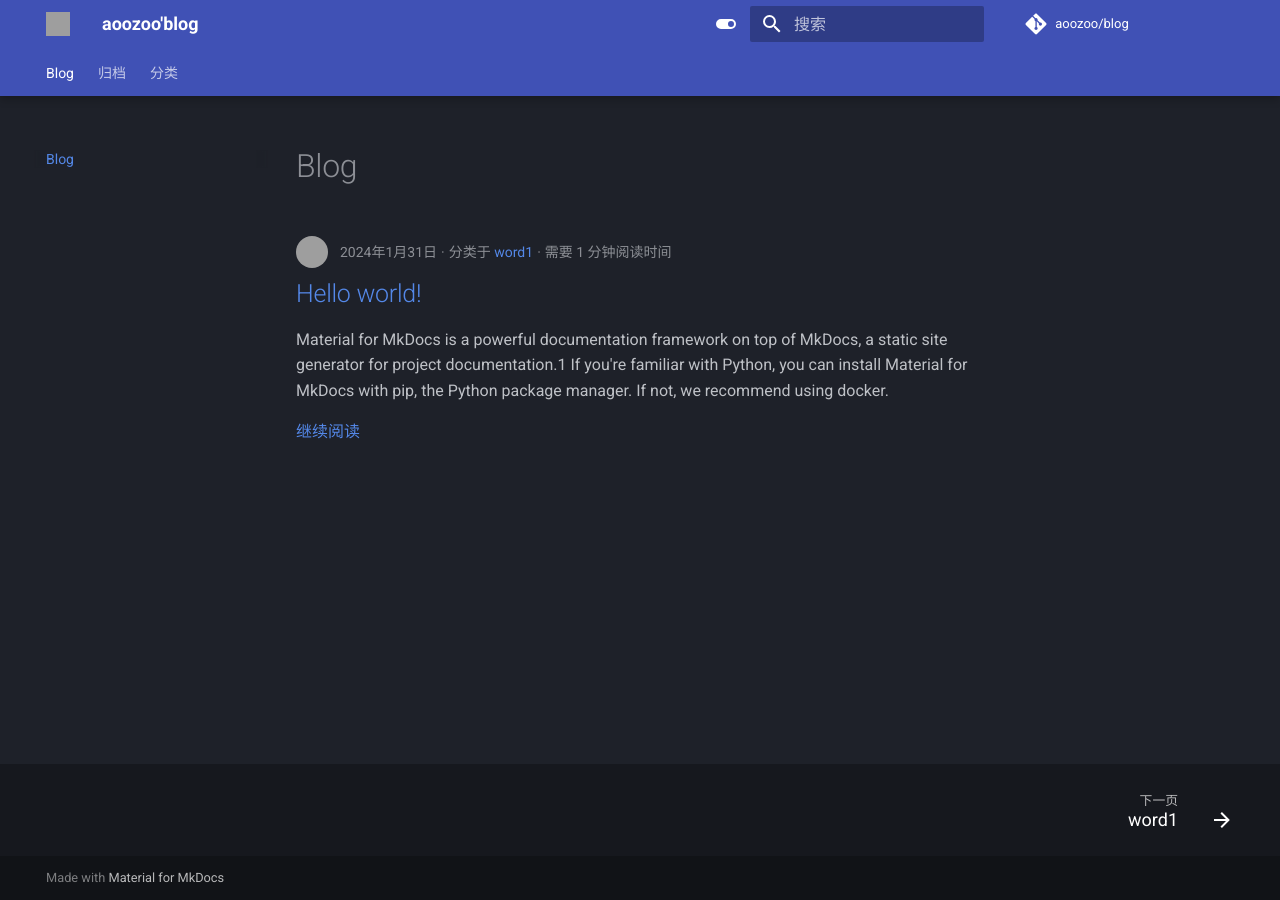
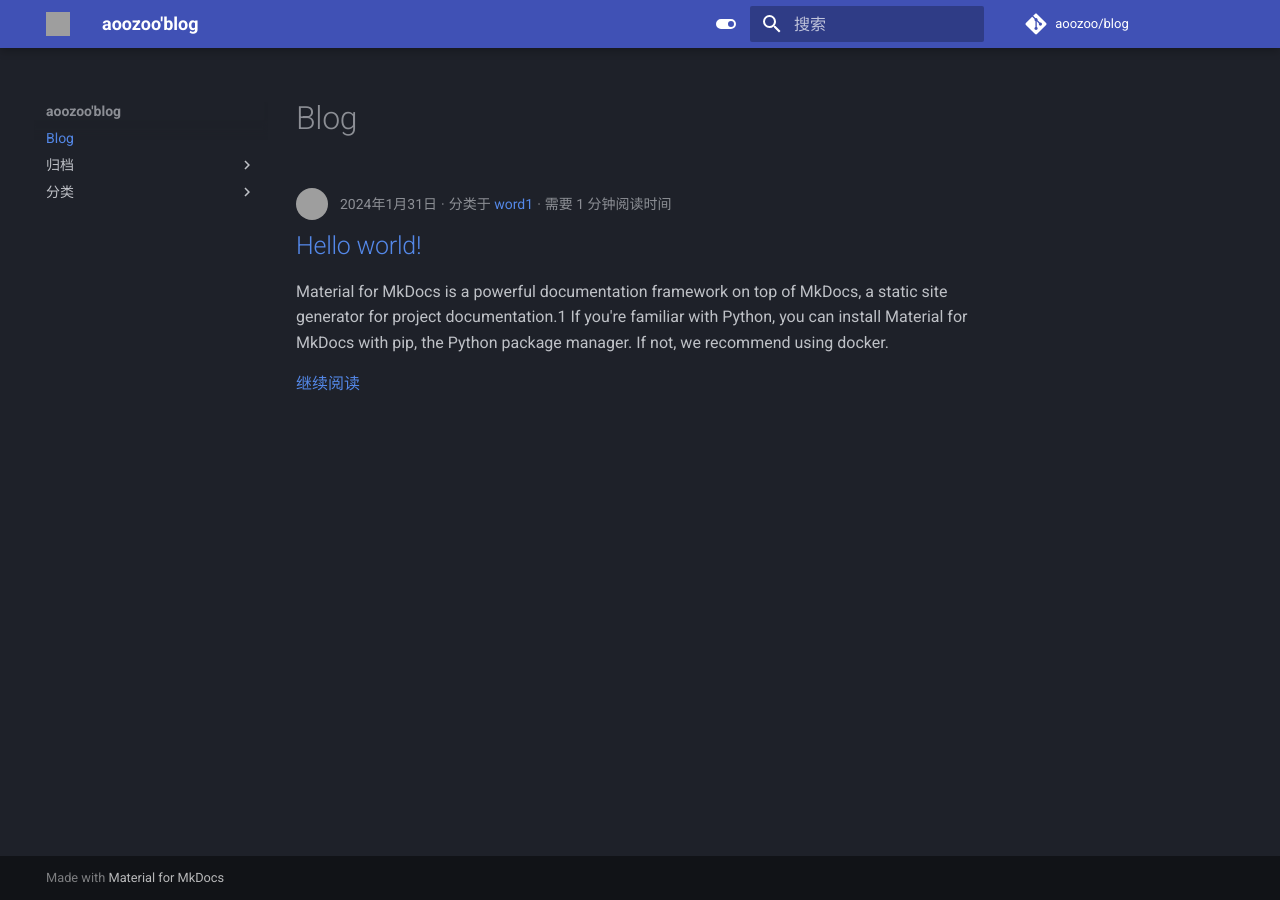
Before and after one commit to aoozoo/blog, an MkDocs documentation site: the page built from docs/index.md, in a window 1280 px wide. Built offline with MkDocs 1.6.1 and Material for MkDocs 9.7.7, drawn with Linux system fonts in a browser that asks for light colours; comment, search, counter and statistics services are not loaded; grey boxes are pictures that could not be loaded.

Commit message:
ignore comment

```diff
--- a/mkdocs.yml
+++ b/mkdocs.yml
@@ -18,25 +18,25 @@ theme:
     # - navigation.sections # 这里打开，目录就显示为灰色，不会有展开的箭头，里面的内容会一直显示在左边栏
     # - navigation.expand # 左边侧栏目录结构自动展开
     - navigation.instant
-    - navigation.tabs # 这里打开可以多一行，选项卡一栏
-    - navigation.tabs.sticky # 滚动的时候选项卡也保持可见
-    - navigation.path
-    - navigation.instant.prefetch
-    - navigation.instant.progress
-    - navigation.tracking
-    - navigation.prune
-    - navigation.indexes
-    - navigation.top
-    - navigation.footer
-    # - toc.integrate # 打开之后，文件的结构，嵌入在左侧的目录结构里面，不打开就在右侧
+    # - navigation.tabs # 这里打开可以多一行，选项卡一栏
+    # - navigation.tabs.sticky # 滚动的时候选项卡也保持可见
+    # - navigation.path
+    # - navigation.instant.prefetch
+    # - navigation.instant.progress
+    # - navigation.tracking
+    # - navigation.prune
+    # - navigation.indexes
+    # - navigation.top
+    # - navigation.footer
+    # # - toc.integrate # 打开之后，文件的结构，嵌入在左侧的目录结构里面，不打开就在右侧
     # - toc.follow
-    - search.suggest
-    - search.highlight
-    - search.share
-    - content.tabs.link
-    - content.code.annotation
-    - header.autohide
-    - announce.dismiss
+    # - search.suggest
+    # - search.highlight
+    # - search.share
+    # - content.tabs.link
+    # - content.code.annotation
+    # - header.autohide
+    # - announce.dismiss
 
   language: zh
 
```
